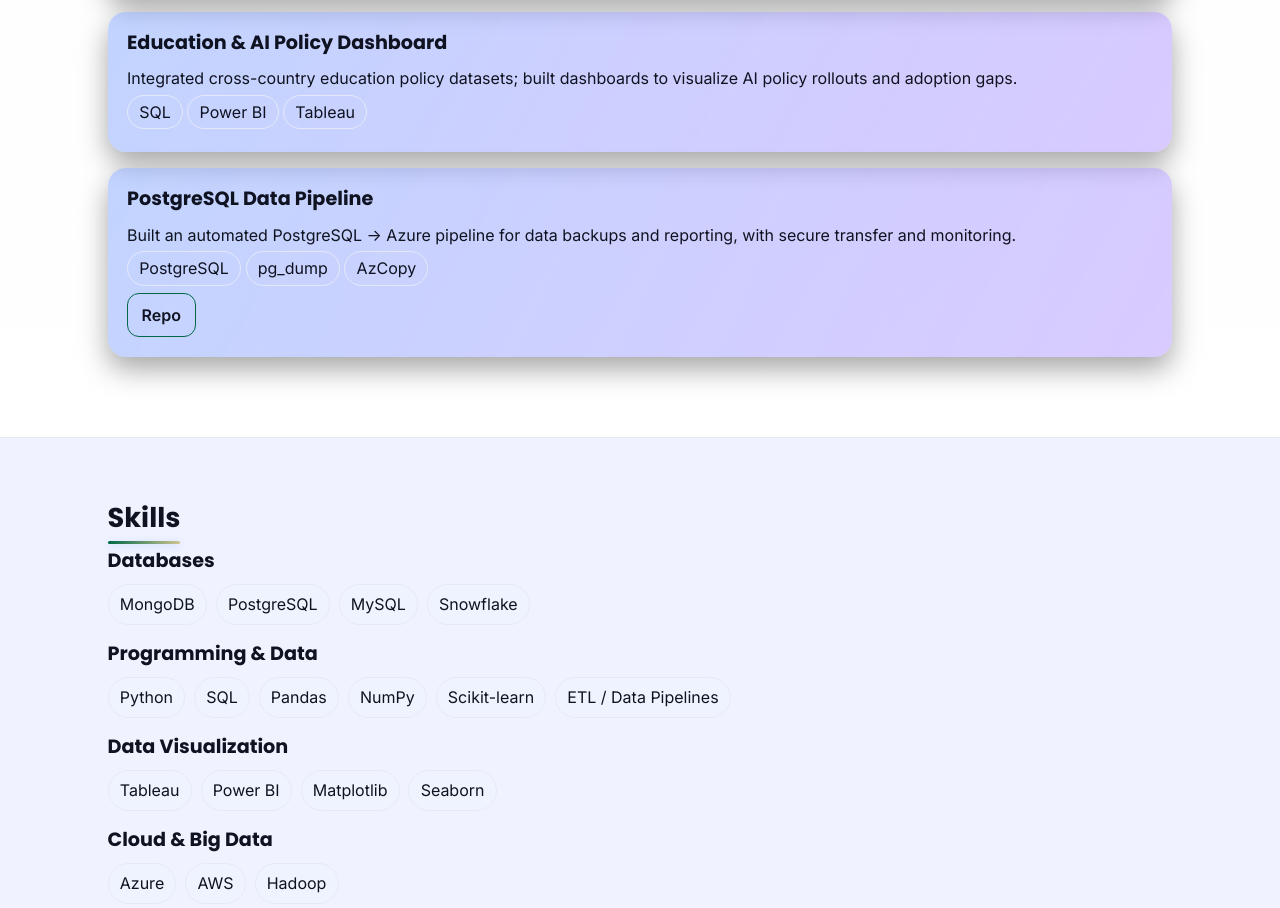
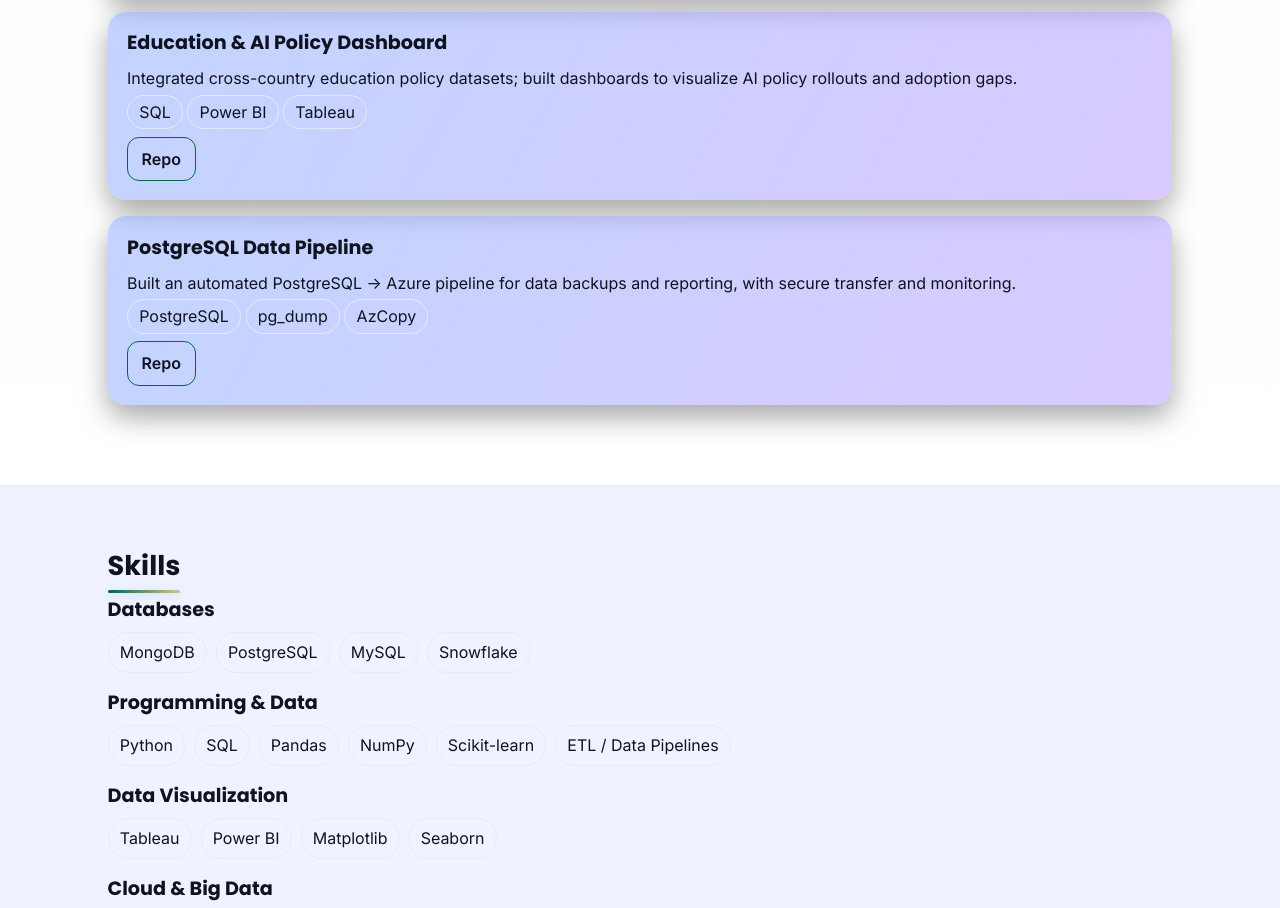
Before and after one commit to Simrananjanarajput/portfolio-srajput, a plain HTML site: page index.html in a window 1280 px wide. Shown: the part 2300-3208 px from the top of the page. Drawn offline with Linux system fonts and the light colour scheme.

Commit message:
Update index.html

```diff
--- a/index.html
+++ b/index.html
@@ -290,6 +290,9 @@
             <h3>Education &amp; AI Policy Dashboard</h3>
             <p>Integrated cross-country education policy datasets; built dashboards to visualize AI policy rollouts and adoption gaps.</p>
             <p><span class="pill">SQL</span> <span class="pill">Power BI</span> <span class="pill">Tableau</span></p>
+            <div class="links">
+              <a class="btn" href= "https://github.com/Simrananjanarajput/Impact-of-AI-Policies-and-Education-For-Future-Market" target="_blank" rel="noopener">Repo</a>
+            </div>
           </div>
         </article>
 
```
